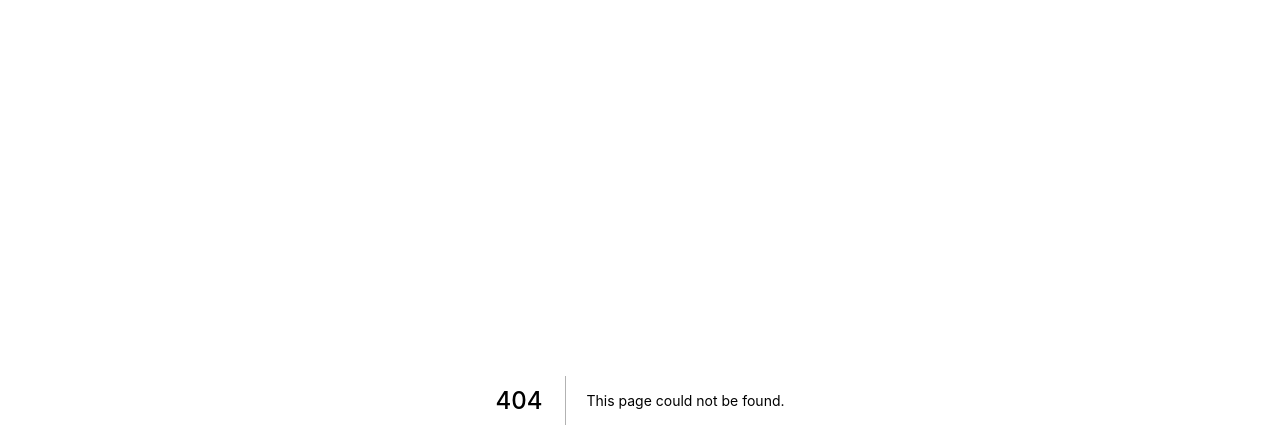
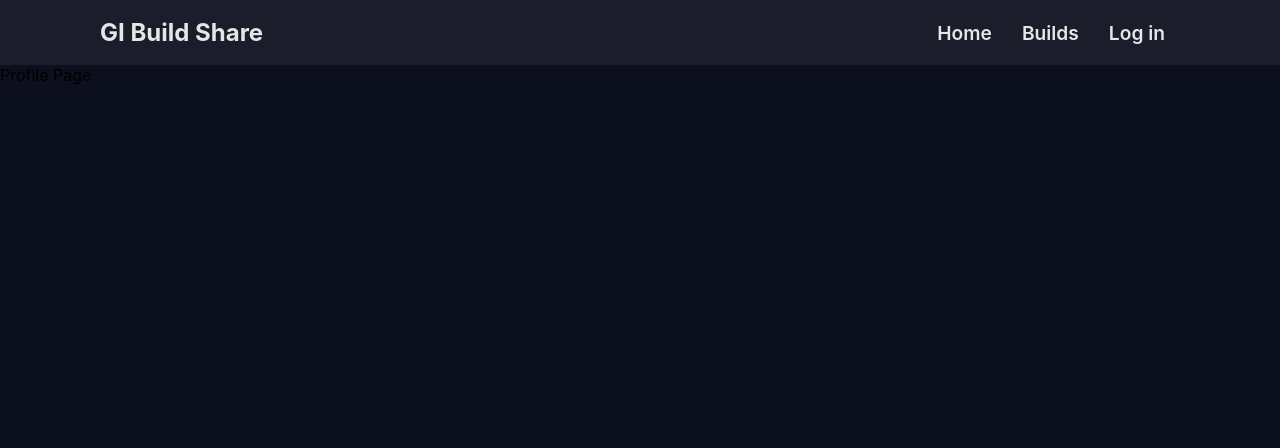
Before and after one commit to Crazyskip/gi-build-share, a Next.js app: page /profile in a window 1280 px wide. Before the commit this address had no page. Shown: the top 448 px of the page. Built offline with nearby package versions, Linux system fonts and the light colour scheme; no server answers.

Commit message:
Add layout with Navbar to persist on all pages. Add toggle menu on route change. Add profile page.

```diff
--- /dev/null
+++ b/components/layout.js
@@ -0,0 +1,34 @@
+import { useEffect, useState } from "react";
+import Navbar from "./navbar/navbar.component";
+import { onAuthStateChanged } from "firebase/auth";
+import { auth } from "../firebase/firebase.config";
+import { checkNewUser } from "../firebase/firebase.utils";
+
+export default function Layout({ children }) {
+  const [loggedIn, setLoggedIn] = useState(false);
+  const [loading, setLoading] = useState(false);
+
+  useEffect(() => {
+    setLoading(true);
+    const unsubscribeFromAuth = onAuthStateChanged(auth, (user) => {
+      if (user) {
+        checkNewUser(user);
+        setLoggedIn(true);
+      } else {
+        setLoggedIn(false);
+      }
+      setLoading(false);
+    });
+
+    return unsubscribeFromAuth;
+  }, []);
+
+  if (loading) return <div>Loading...</div>;
+
+  return (
+    <>
+      <Navbar loggedIn={loggedIn} />
+      <main>{children}</main>
+    </>
+  );
+}
--- a/components/header/header.component.js
+++ b/components/navbar/navbar.component.js
@@ -1,21 +1,50 @@
 import Link from "next/link";
-import { useState } from "react";
+import { useRouter } from "next/router";
+import { useEffect, useState } from "react";
 import { signInWithGoogle, signOutUser } from "../../firebase/firebase.utils";
 import {
-  HeaderContainer,
-  HeaderLogo,
+  NavbarContainer,
+  NavLogo,
   LinksContainer,
   MenuToggle,
   StyledLink,
-} from "./header.styles";
+} from "./navbar.styles";
 
-const Header = ({ loggedIn }) => {
+const Navbar = ({ loggedIn }) => {
   const [active, setActive] = useState(false);
+  const router = useRouter();
+
+  useEffect(() => {
+    router.events.on("routeChangeComplete", () => setActive(false));
+    return () => {
+      router.events.off("routeChangeComplete", () => setActive(false));
+    };
+  }, [router.events]);
+
+  const signOut = () => {
+    signOutUser();
+    router.push("/");
+  };
+
   return (
-    <HeaderContainer>
+    <NavbarContainer>
       <Link href="/" passHref>
-        <HeaderLogo>GI Build Share</HeaderLogo>
+        <NavLogo>GI Build Share</NavLogo>
       </Link>
+      <MenuToggle
+        role="button"
+        tabIndex="0"
+        aria-pressed="false"
+        onClick={() => setActive(!active)}
+        onKeyDown={(e) =>
+          e.code === "Enter" || e.code === "Space" ? setActive(!active) : null
+        }
+        active={active}
+      >
+        <div></div>
+        <div></div>
+        <div></div>
+      </MenuToggle>
       <LinksContainer active={active}>
         <Link href="/" passHref>
           <StyledLink>Home</StyledLink>
@@ -25,7 +54,7 @@ const Header = ({ loggedIn }) => {
         </Link>
         {loggedIn ? (
           <>
-            <Link href="/" passHref>
+            <Link href="/profile" passHref>
               <StyledLink>Profile</StyledLink>
             </Link>
             <StyledLink
@@ -33,9 +62,9 @@ const Header = ({ loggedIn }) => {
               role="button"
               tabIndex="0"
               aria-pressed="false"
-              onClick={signOutUser}
+              onClick={signOut}
               onKeyDown={(e) =>
-                e.code === "Enter" || e.code === "Space" ? signOutUser() : null
+                e.code === "Enter" || e.code === "Space" ? signOut() : null
               }
             >
               Log out
@@ -58,23 +87,8 @@ const Header = ({ loggedIn }) => {
           </StyledLink>
         )}
       </LinksContainer>
-      <MenuToggle
-        as="div"
-        role="button"
-        tabIndex="0"
-        aria-pressed="false"
-        onClick={() => setActive(!active)}
-        onKeyDown={(e) =>
-          e.code === "Enter" || e.code === "Space" ? setActive(!active) : null
-        }
-        active={active}
-      >
-        <div></div>
-        <div></div>
-        <div></div>
-      </MenuToggle>
-    </HeaderContainer>
+    </NavbarContainer>
   );
 };
 
-export default Header;
+export default Navbar;
--- a/components/header/header.styles.js
+++ b/components/navbar/navbar.styles.js
@@ -18,7 +18,7 @@ const getActiveStyles = (props) => {
   if (props.active) return activeStyles;
 };
 
-export const HeaderContainer = styled.nav`
+export const NavbarContainer = styled.nav`
   height: 65px;
   padding: 0 10px;
   background-color: #1b1d2a;
@@ -28,8 +28,12 @@ export const HeaderContainer = styled.nav`
   justify-content: space-between;
   color: #e6e6e6;
 
+  @media only screen and ${device.sm} {
+    padding: 0 20px;
+  }
+
   @media only screen and ${device.md} {
-    padding: 0 30px;
+    padding: 0 50px;
   }
 
   @media only screen and ${device.lg} {
@@ -37,7 +41,7 @@ export const HeaderContainer = styled.nav`
   }
 `;
 
-export const HeaderLogo = styled.a`
+export const NavLogo = styled.a`
   font-size: 1.5rem;
   font-weight: bold;
   margin: 0;
@@ -82,6 +86,10 @@ export const MenuToggle = styled.div`
   width: ${({ active }) => (active ? "25px" : "33px")};
   transition: all 0.2s ease-in-out;
 
+  @media only screen and ${device.sm} {
+    right: ${({ active }) => (active ? "23px" : "20px")};
+  }
+
   div {
     position: absolute;
     width: 33px;
--- a/pages/_app.js
+++ b/pages/_app.js
@@ -1,7 +1,12 @@
-import '../styles/globals.css'
+import Layout from "../components/layout";
+import "../styles/globals.css";
 
 function MyApp({ Component, pageProps }) {
-  return <Component {...pageProps} />
+  return (
+    <Layout>
+      <Component {...pageProps} />
+    </Layout>
+  );
 }
 
-export default MyApp
+export default MyApp;
--- /dev/null
+++ b/pages/profile.js
@@ -0,0 +1,15 @@
+import Head from "next/head";
+
+const Profile = () => {
+  return (
+    <div>
+      <Head>
+        <title>Profile | GI Build Share</title>
+        <link rel="icon" href="/favicon.ico" />
+      </Head>
+      Profile Page
+    </div>
+  );
+};
+
+export default Profile;
```
Also changed, not shown: pages/index.js (+0 -27 lines).
